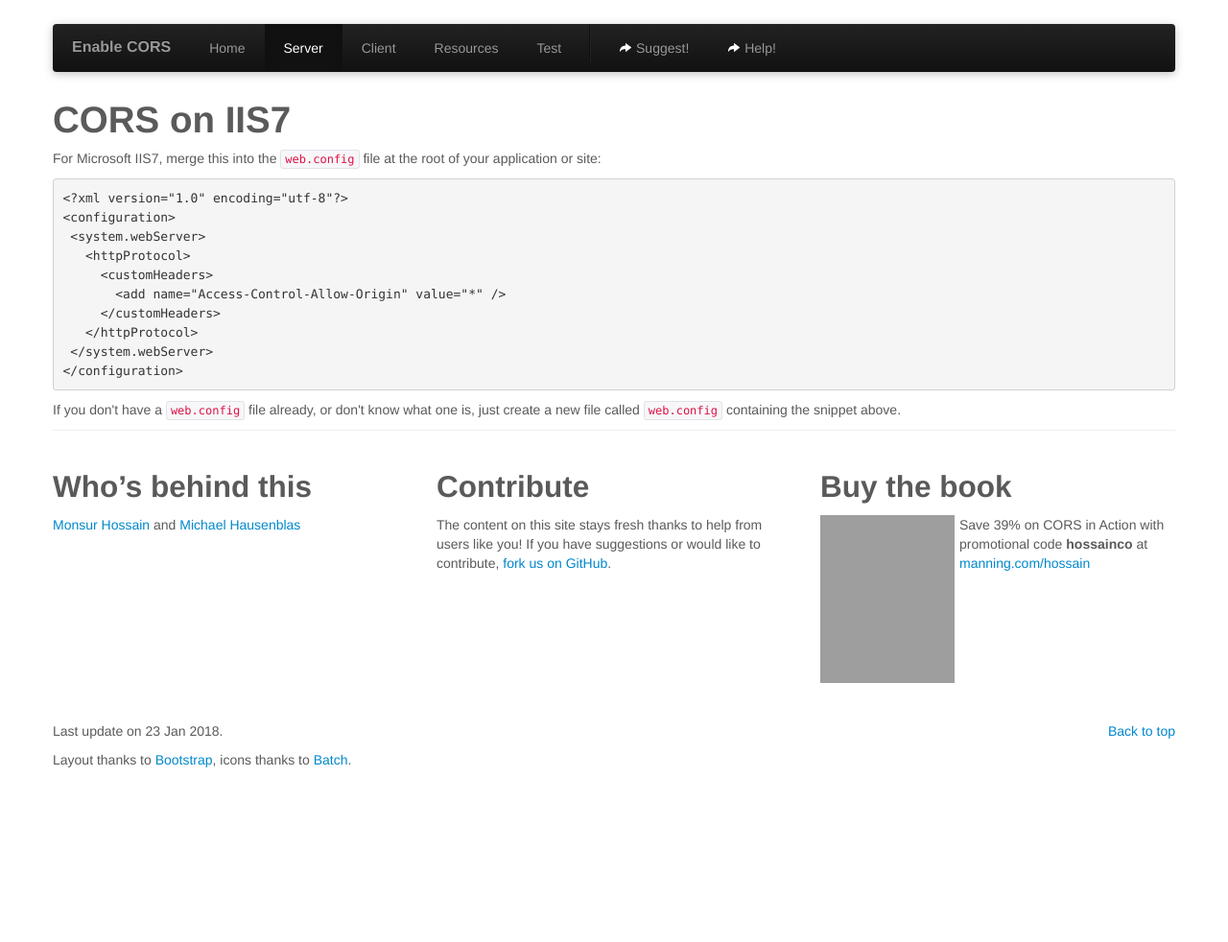
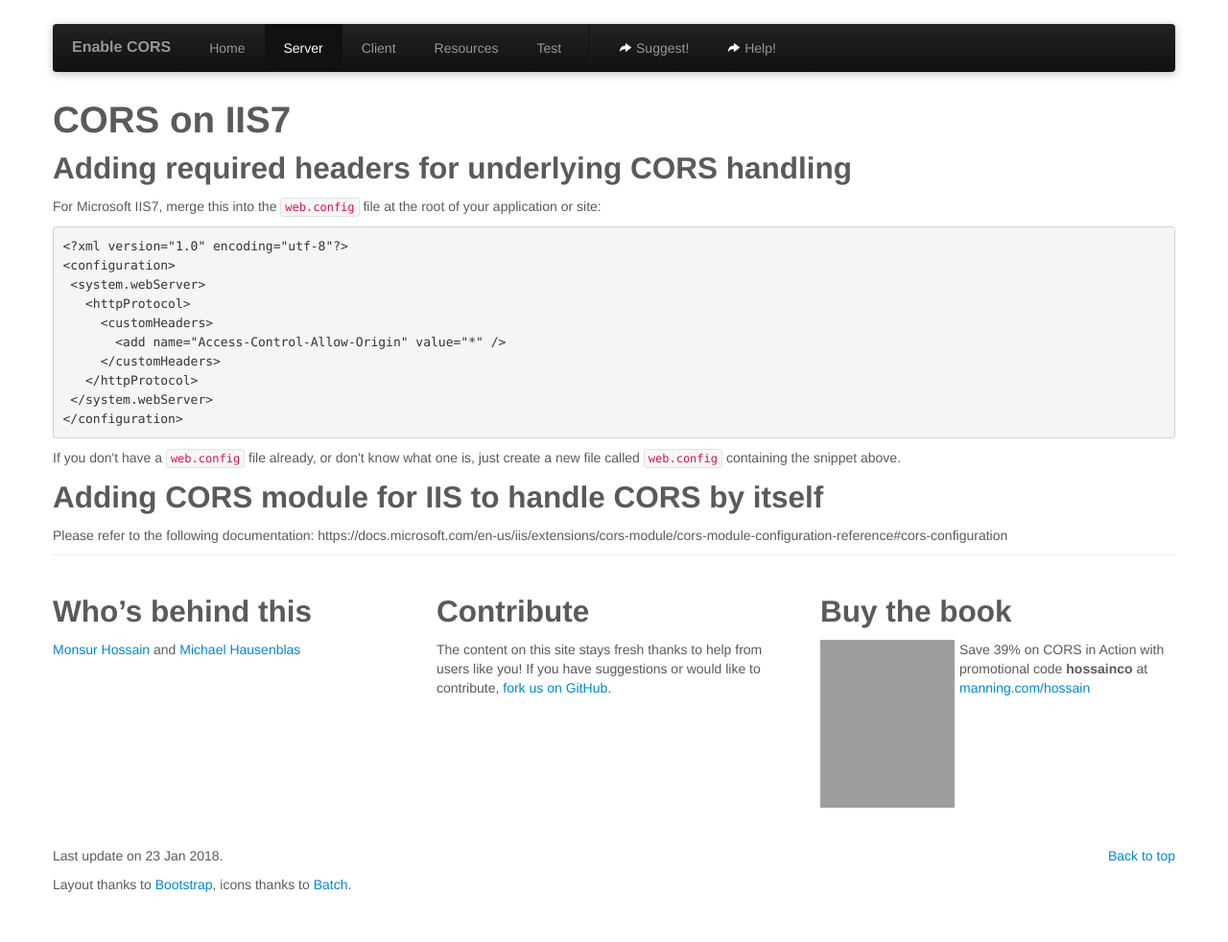
Before and after one commit to monsur/enable-cors.org, a Jekyll site: the page built from server_iis7.html, in a window 1280 px wide. Shown: the whole page at 96% size. Built offline with Jekyll 4.4.1, drawn with Linux system fonts in a browser that asks for light colours; before the commit the page ends 900 px from its top, so only the background shows below that; grey boxes are pictures that could not be loaded.

Commit message:
Added documentation about the CORS module
Adding the CORS module makes IIS handle the CORS communication without the underlying website having to implement the CORS handling.

```diff
--- a/server_iis7.html
+++ b/server_iis7.html
@@ -3,11 +3,12 @@ layout: default
 title: enable cross-origin resource sharing
 ---
 
-	<div class="container">
-		<section>
+<div class="container">
+	<section>
 		<h1>CORS on IIS7</h1>
+		<h2>Adding required headers for underlying CORS handling</h2>
 
-<p>
+			<p>
 				For Microsoft IIS7, merge this into the <code>web.config</code> file at the root of your application or site:
 			</p>
 			<pre class="code">&lt;?xml version=&quot;1.0&quot; encoding=&quot;utf-8&quot;?&gt;
@@ -24,5 +25,9 @@ title: enable cross-origin resource sharing
 				If you don't have a <code>web.config</code> file already, or don't know what one is, just create a new file called <code>web.config</code> containing the snippet above.
 			</p>
 
-		</section>
-	</div>
+		<h2>Adding CORS module for IIS to handle CORS by itself</h2>
+		<p>
+			Please refer to the following documentation: https://docs.microsoft.com/en-us/iis/extensions/cors-module/cors-module-configuration-reference#cors-configuration
+		</p>
+	</section>
+</div>
```
